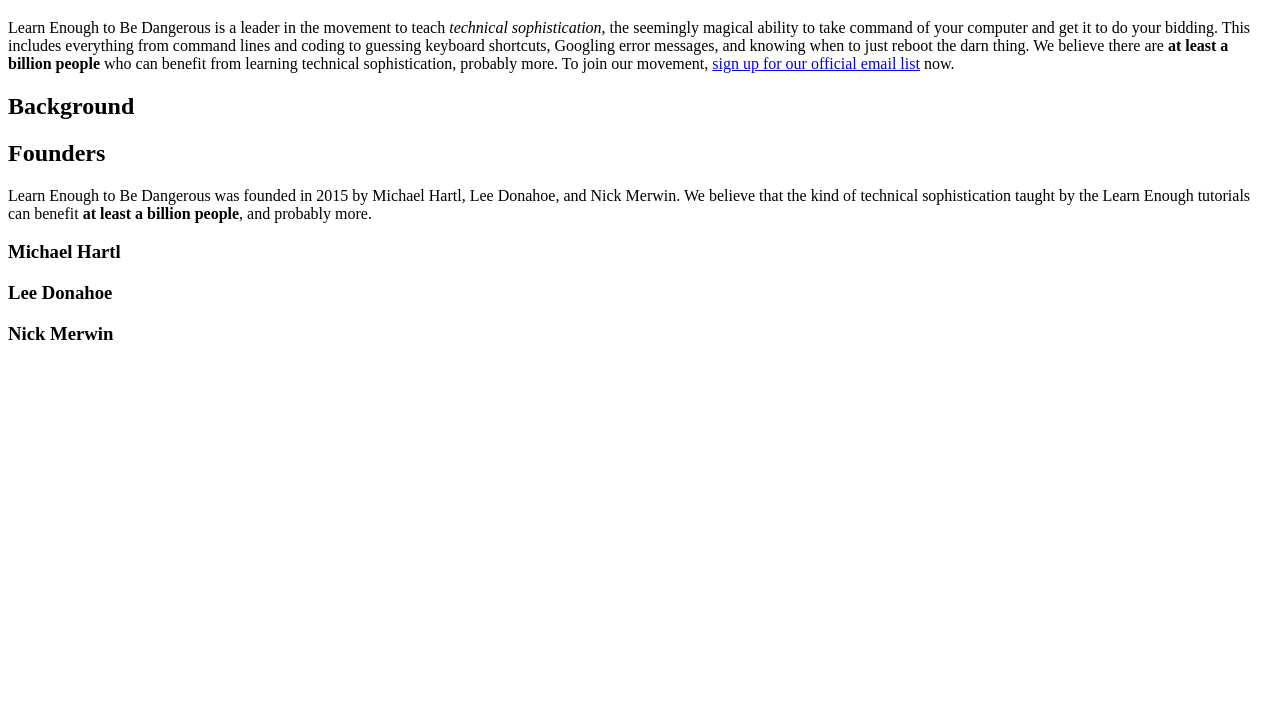
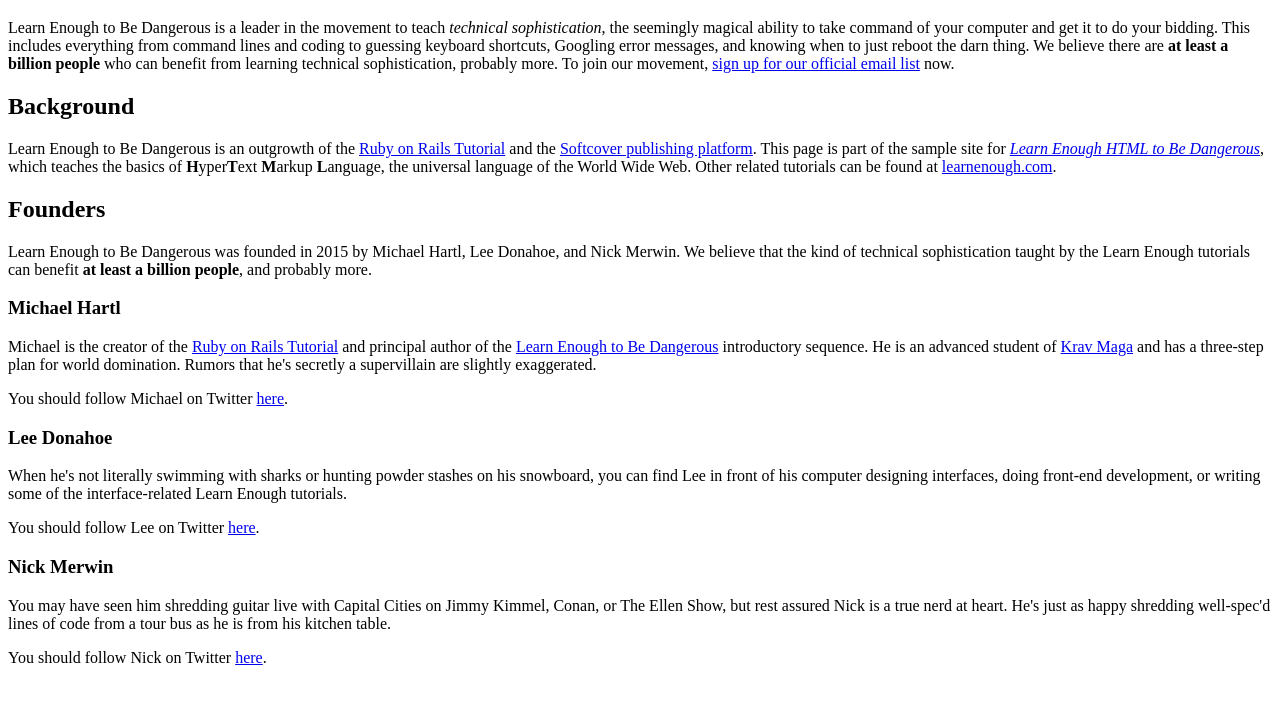
Before and after one commit to GeorgeBourke/sample_website, a plain HTML site: page index.html in a window 1280 px wide. Shown: the part 61-762 px from the top of the page. Drawn offline with Linux system fonts and the light colour scheme.

Commit message:
Add founder info to index

```diff
--- a/index.html
+++ b/index.html
@@ -19,6 +19,10 @@
 
     <h2>Background</h2>
 
+    <p>
+      Learn Enough to Be Dangerous is an outgrowth of the <a href="http://railstutorial.org/">Ruby on Rails Tutorial</a> and the <a href="http://www.softcover.io">Softcover publishing platform</a>. This page is part of the sample site for <a href="http://learnenough.com/html-tutorial"><em>Learn Enough HTML to Be Dangerous</em></a>, which teaches the basics of <strong>H</strong>yper<strong>T</strong>ext <strong>M</strong>arkup <strong>L</strong>anguage, the universal language of the World Wide Web. Other related tutorials can be found at <a href="http://learnenough.com/">learnenough.com</a>.
+      </p>
+
     <h2>Founders</h2>
 
     <p>
@@ -30,9 +34,37 @@
 
     <h3>Michael Hartl</h3>
 
+    <p>
+       Michael is the creator of the <a href="http://railstutorial.org">Ruby on Rails Tutorial</a> and principal author of the <a href="http://learnenough.com">Learn Enough to Be Dangerous</a> introductory sequence. He is an advanced student of <a href="http://kravmaga.com/">Krav Maga</a> and has a three-step plan for world domination. Rumors that he's secretly a supervillain are slightly exaggerated.
+    </p>
+
+    <p> You should follow Michael on Twitter
+      <a href="http://twitter.com/mhartl" target="_blank">here</a>.
+    </p>
+
     <h3>Lee Donahoe</h3>
+
+    <p>When he's not literally swimming with sharks or hunting powder stashes on his snowboard, you can find Lee in front of his computer designing interfaces, doing front-end development, or writing some of the interface-related Learn Enough tutorials.
+    </p>
+
+    <p>
+      You should follow Lee on Twitter
+      <a href="https://twitter.com/leedonahoe" target="_blank">here</a>.
+    </p>
 
     <h3>Nick Merwin</h3>
 
+    <p>
+      You may have seen him shredding guitar live with Capital Cities on Jimmy
+      Kimmel, Conan, or The Ellen Show, but rest assured Nick is a true nerd
+      at heart. He's just as happy shredding well-spec'd lines of code from a
+      tour bus as he is from his kitchen table.
+    </p>
+
+    <p>
+      You should follow Nick on Twitter
+      <a href="https://twitter.com/nickmerwin" target="_blank">here</a>.
+    </p>
+
   </body>
 </html>
```
